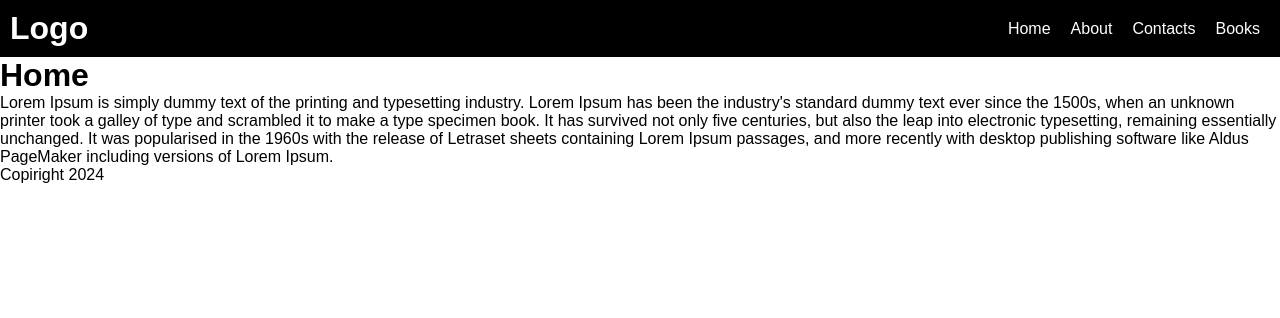
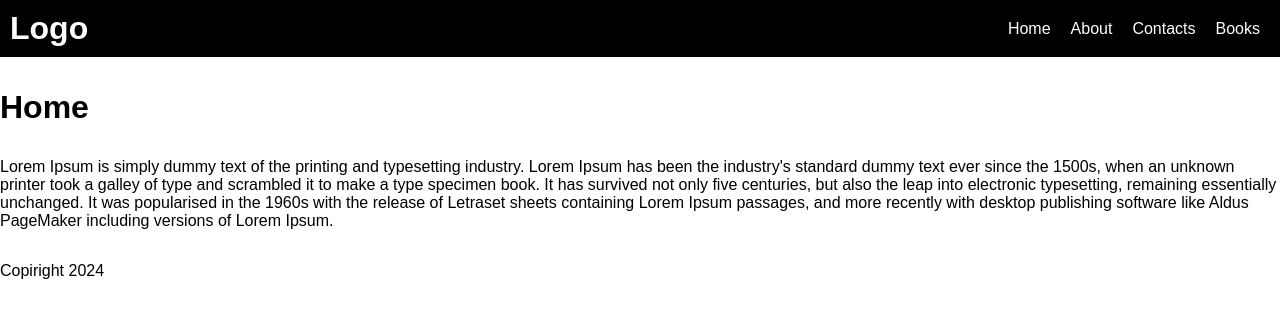
Before and after one commit to IulianBotnari/live-routes, a React (Vite) app: page / in a window 1280 px wide. Shown: the top 318 px of the page. Built offline with nearby package versions, Linux system fonts and the light colour scheme.

Commit message:
Commit 3

```diff
--- a/src/index.css
+++ b/src/index.css
@@ -32,3 +32,11 @@ nav {
     }
 
 }
+
+main {
+    margin: 2rem 0rem;
+
+    p {
+        margin-top: 2rem;
+    }
+}
```
